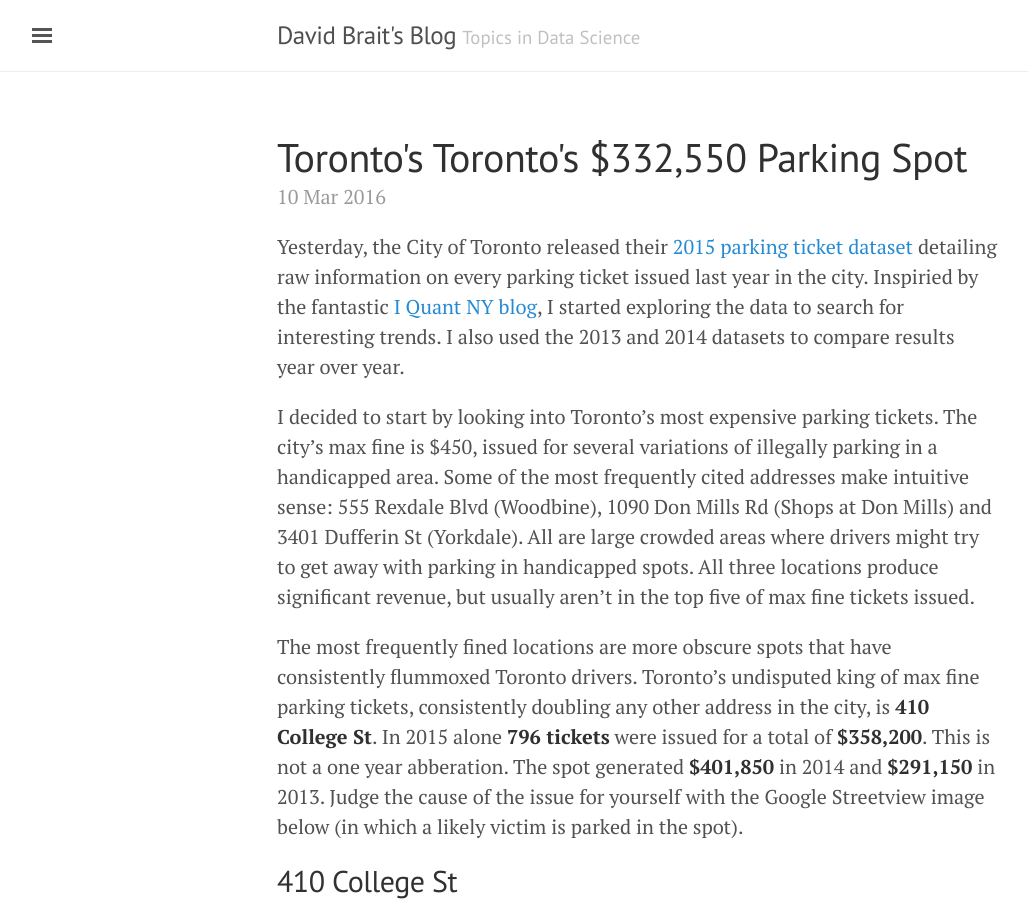
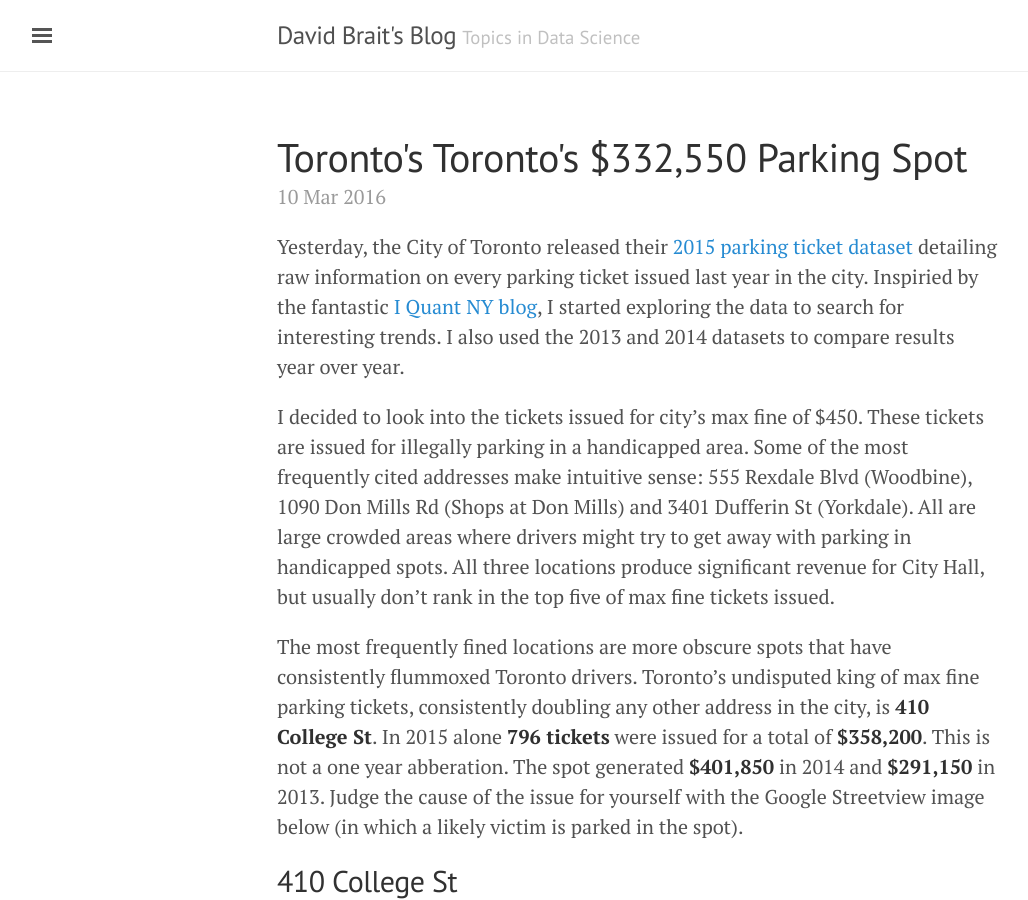
Before and after one commit to dbrait/dbrait-blog, a Jekyll site: the page built from _posts/2016-03-10-Toronto's $358,000 Parking Spot.md, in a window 1280 px wide and 900 px high. Shown: the whole window, without its empty margins (3-1031 px from the left). Built offline with Jekyll 4.4.1, drawn with Linux system fonts in a browser that asks for light colours.

Commit message:
Update 2016-03-10-Toronto's $358,000 Parking Spot.md

```diff
--- a/_posts/2016-03-10-Toronto's $358,000 Parking Spot.md
+++ b/_posts/2016-03-10-Toronto's $358,000 Parking Spot.md
@@ -7,7 +7,7 @@ comments: True
 
 Yesterday, the City of Toronto released their <a href="http://www1.toronto.ca/wps/portal/contentonly?vgnextoid=ca20256c54ea4310VgnVCM1000003dd60f89RCRD">2015 parking ticket dataset</a> detailing raw information on every parking ticket issued last year in the city.  Inspiried by the fantastic <a href="http://iquantny.tumblr.com/">I Quant NY blog</a>, I started exploring the data to search for interesting trends.  I also used the 2013 and 2014 datasets to compare results year over year.
 
-I decided to start by looking into Toronto's most expensive parking tickets.  The city's max fine is $450, issued for several variations of illegally parking in a handicapped area.  Some of the most frequently cited addresses make intuitive sense: 555 Rexdale Blvd (Woodbine), 1090 Don Mills Rd (Shops at Don Mills) and 3401 Dufferin St (Yorkdale).  All are large crowded areas where drivers might try to get away with parking in handicapped spots.  All three locations produce significant revenue, but usually aren't in the top five of max fine tickets issued.
+I decided to look into the tickets issued for city's max fine of $450.  These tickets are issued for illegally parking in a handicapped area.  Some of the most frequently cited addresses make intuitive sense: 555 Rexdale Blvd (Woodbine), 1090 Don Mills Rd (Shops at Don Mills) and 3401 Dufferin St (Yorkdale).  All are large crowded areas where drivers might try to get away with parking in handicapped spots.  All three locations produce significant revenue for City Hall, but usually don't rank in the top five of max fine tickets issued.
 
 The most frequently fined locations are more obscure spots that have consistently flummoxed Toronto drivers.  Toronto's undisputed king of max fine parking tickets, consistently doubling any other address in the city, is **410 College St**.  In 2015 alone **796 tickets** were issued for a total of **$358,200**.  This is not a one year abberation.  The spot generated **$401,850** in 2014 and **$291,150** in 2013.  Judge the cause of the issue for yourself with the Google Streetview image below (in which a likely victim is parked in the spot).
 
```
